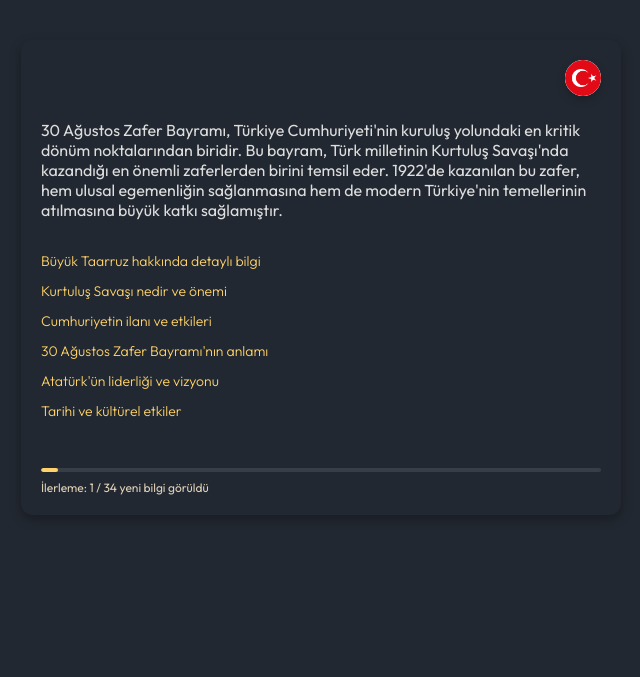
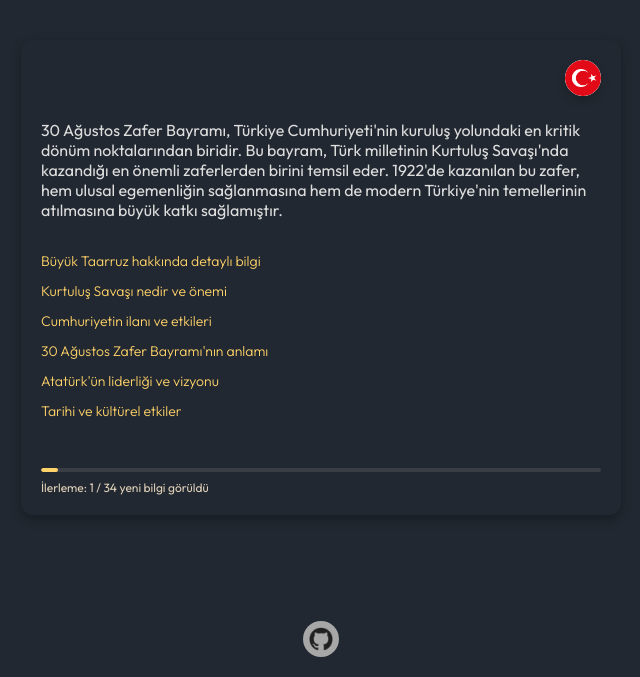
Before and after one commit to MuazzezA/TarihBilgiOyunu, a Next.js app: page / in a window 1280 px wide. Shown: the part 123-800 px from the top of the page, without its empty margins (319-959 px from the left). Built offline with nearby package versions, Linux system fonts and the light colour scheme.

Commit message:
feat: add github button

```diff
--- a/src/app/page.module.css
+++ b/src/app/page.module.css
@@ -93,3 +93,34 @@
   height: 100%;
   object-fit: cover;
 }
+
+.footer {
+  position: fixed;
+  bottom: 20px;
+  left: 50%;
+  transform: translateX(-50%);
+  z-index: 1000;
+}
+
+.githubLink {
+  display: block;
+  width: 36px;
+  height: 36px;
+}
+
+.iconWrapper {
+  width: 100%;
+  height: 100%;
+  background-color: #d1d1d1;
+  border-radius: 20px;
+  display: flex;
+  align-items: center;
+  justify-content: center;
+  filter: grayscale(100%) brightness(80%);
+}
+
+
+.githubIcon {
+  width: 20px;
+  height: 20px;
+}
--- a/src/app/page.tsx
+++ b/src/app/page.tsx
@@ -62,7 +62,7 @@ export default function Home() {
                 <div className={styles.progressBarContainer}>
                     <div
                         className={styles.progressBarFill}
-                        style={{ width: `${progressPercentage}%` }}
+                        style={{width: `${progressPercentage}%`}}
                     />
                 </div>
 
@@ -76,6 +76,23 @@ export default function Home() {
                     </p>
                 )}
             </div>
+            <footer className={styles.footer}>
+                <a
+                    href="https://github.com/muazzezA"
+                    target="_blank"
+                    rel="noopener noreferrer"
+                    className={styles.githubLink}
+                >
+                    <div className={styles.iconWrapper}>
+                        <Image
+                            src="/github-mark.png"
+                            alt="GitHub"
+                            width={24}
+                            height={24}
+                        />
+                    </div>
+                </a>
+            </footer>
         </main>
     );
 }
```
Also changed, not shown: public/github-mark.png (added).
